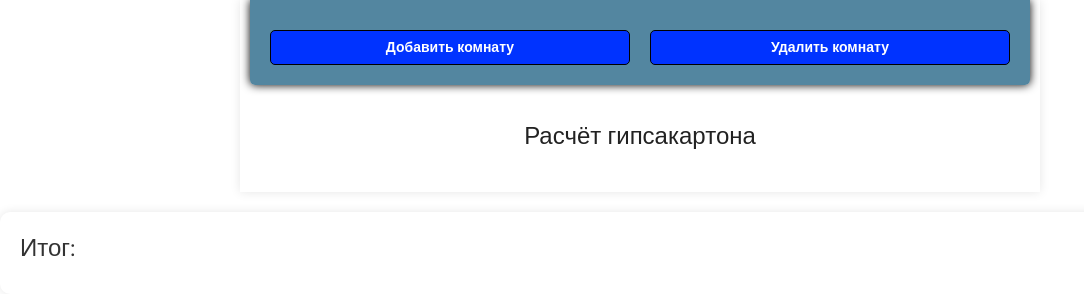
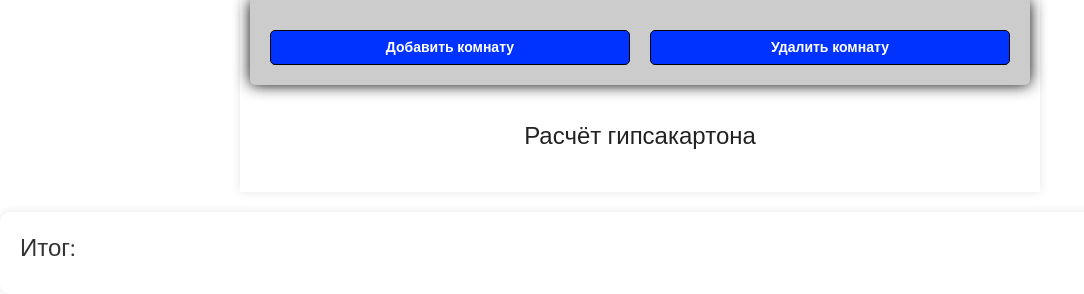
Before and after one commit to S3N1OR/calculate, a plain HTML site: page index.html in a window 1280 px wide. Shown: the whole page, without its empty margins (0-1084 px from the left). Drawn offline with nearby package versions, Linux system fonts and the light colour scheme.

Commit message:
Add files via upload

```diff
--- a/css/main.css
+++ b/css/main.css
@@ -30,9 +30,9 @@ body{
 
 .header {
   max-width: 780px;
-  background-color: #145a7dba;
-  backdrop-filter: blur(4px);
-  box-shadow: 0 0 10px #000000;
+  background-color: #ccc;
+  /* backdrop-filter: blur(4px); */
+  box-shadow: 0 0 15px #000000;
   border-radius: 0 0 5px 5px;
   position: fixed;
   width: calc(100% - 20px);
```
